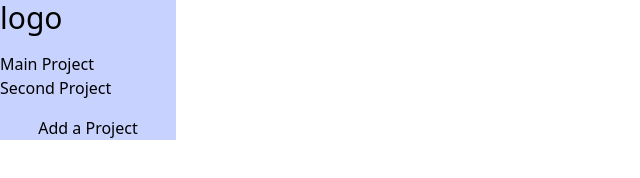
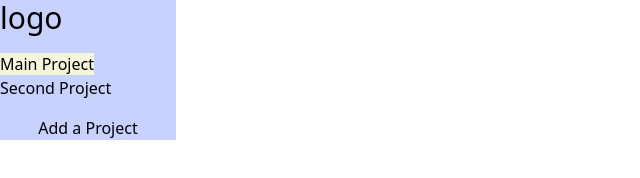
Before and after one commit to jellywilly420/to-do-app, a website built with webpack: page src/template.html in a window 1280 px wide. Both pictures are taken after a click on the link "Main Project". Shown: the whole page, without its empty margins (0-640 px from the left). Built offline with nearby package versions, Linux system fonts and the light colour scheme.

Commit message:
Add basic project selection logic

```diff
--- a/src/DOM.js
+++ b/src/DOM.js
@@ -29,10 +29,20 @@ function addListeners() {
     const projectAddConfirm = document.querySelector("#projectAddConfirm");
     const projectAddClose = document.querySelector("#projectAddClose");
     const projectAddDialog = document.querySelector("#projectAddDialog");
+    const projectlinks = [...document.querySelector("#projectList").children];
 
     projectAddBtn.addEventListener("click", ()=>{projectAddDialog.showModal()});
     projectAddConfirm.addEventListener("click", ()=>{projectAddDialog.close()})
     projectAddClose.addEventListener("click", ()=>{projectAddDialog.close()})
+    for (let link of projectlinks) {
+        link.children[0].addEventListener("click", (e)=>{
+            for (let i of projectlinks) {
+                i.children[0].classList.remove("selected");
+            }
+            e.target.classList.add("selected");
+        })
+    }
 }
 
+
 export {renderProjectLinks, renderProject, addListeners}
--- a/src/style.css
+++ b/src/style.css
@@ -1,3 +1,7 @@
 @import "tailwindcss/base";
 @import "tailwindcss/components";
 @import "tailwindcss/utilities";
+
+.selected {
+    background-color: beige;
+}
```
